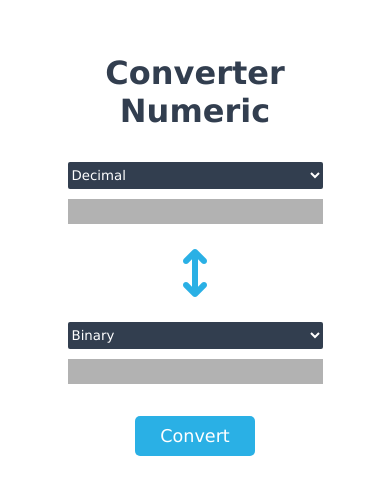
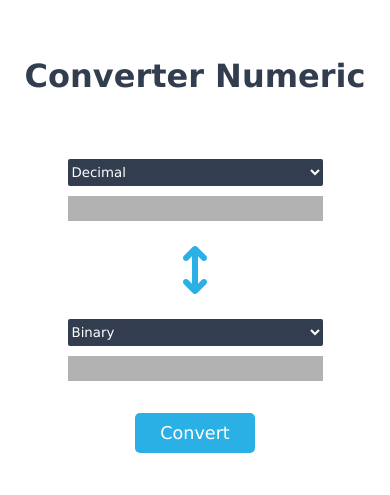
Before and after one commit to SyaPratama/Converting-Numeric, a plain HTML site: page index.html in a window 390 px wide. Shown: the part 167-662 px from the top of the page. Drawn offline with Linux system fonts and the light colour scheme.

Commit message:
feat: css update

```diff
--- a/css/style.css
+++ b/css/style.css
@@ -112,19 +112,18 @@ body{
 {
 
     body{
-        min-width: 0;
-        min-height: 0;
         width: 100%;
         height: 100dvh;
-        padding: 0;
+        min-height: 0;
+        min-width: 0;
         display: flex;
         flex-direction: column;
         justify-content: center;
         align-items: center;
-        width: 100%;
     }
     .container{
         display: flex;
+        padding: 0;
         flex-direction: column;
         align-items: center;
         justify-content: center;
@@ -132,11 +131,13 @@ body{
         background: none;
         box-shadow: none;
         text-align: center;
-        height: 100%;
+    }
+
+    .container h1{
+        margin-bottom: 2rem;
     }
 
     .input-numeric-category{
-        width: 0;
         display: flex;
         flex-direction: column;
     }
```
